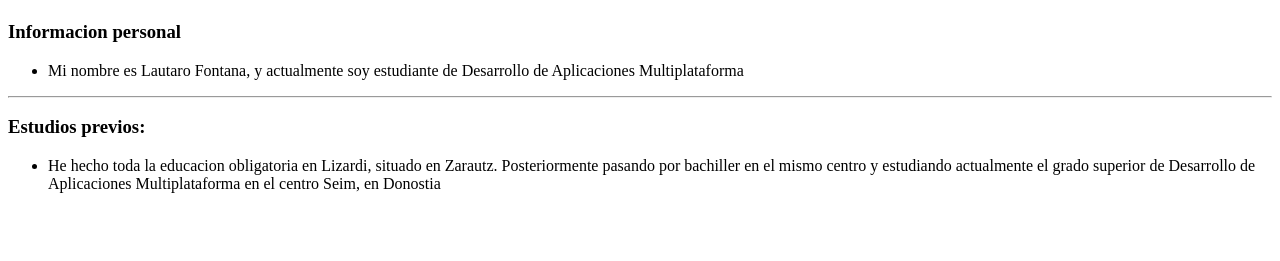
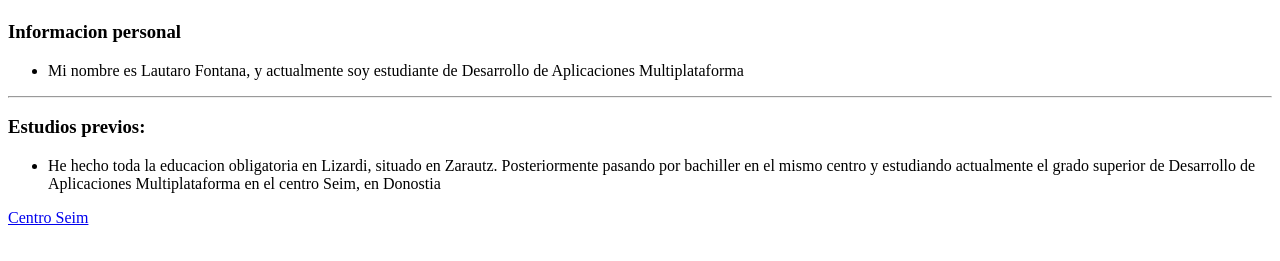
Before and after one commit to Lautaro218/Lautarof, a plain HTML site: page index.html in a window 1280 px wide. Shown: the part 85-346 px from the top of the page. Drawn offline with Linux system fonts and the light colour scheme.

Commit message:
Update index.html

```diff
--- a/index.html
+++ b/index.html
@@ -26,7 +26,7 @@
     <li><p>He hecho toda la educacion obligatoria en Lizardi, situado en Zarautz. Posteriormente pasando por bachiller en el mismo centro y estudiando actualmente el grado superior de Desarrollo de Aplicaciones Multiplataforma en el centro Seim, en Donostia</p></li>
 </ul>
 
-
+<a href="https://centroseim.com/"> Centro Seim </a>
 
 </body>
 </html>
```
